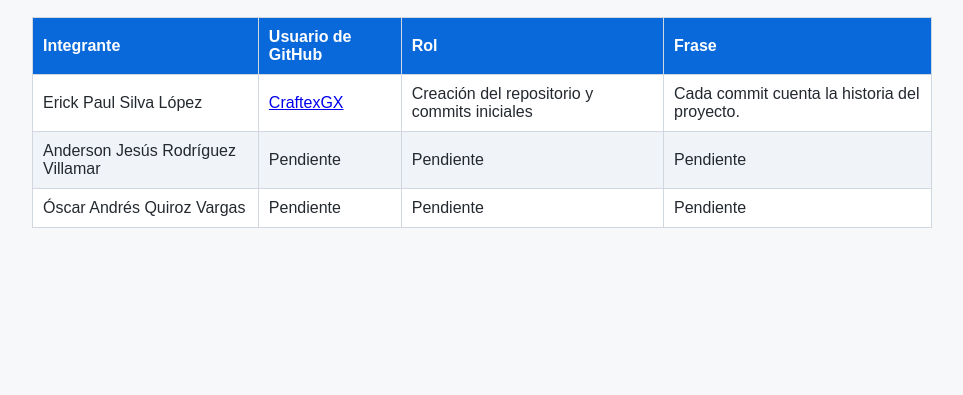
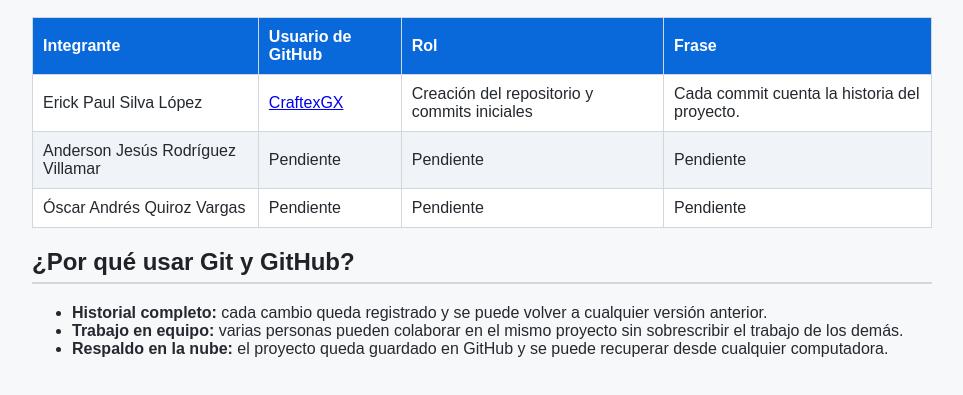
Before and after one commit to CraftexGX/git-github-guarda-versiona-colabora, a plain HTML site: page index.html in a window 1280 px wide. Shown: the part 137-532 px from the top of the page, without its empty margins (158-1121 px from the left). Drawn offline with Linux system fonts and the light colour scheme.

Commit message:
Añado sección de ventajas de Git y GitHub

```diff
--- a/index.html
+++ b/index.html
@@ -77,5 +77,12 @@
       </tr>
     </tbody>
   </table>
+
+  <h2>¿Por qué usar Git y GitHub?</h2>
+  <ul>
+    <li><strong>Historial completo:</strong> cada cambio queda registrado y se puede volver a cualquier versión anterior.</li>
+    <li><strong>Trabajo en equipo:</strong> varias personas pueden colaborar en el mismo proyecto sin sobrescribir el trabajo de los demás.</li>
+    <li><strong>Respaldo en la nube:</strong> el proyecto queda guardado en GitHub y se puede recuperar desde cualquier computadora.</li>
+  </ul>
 </body>
 </html>
```
